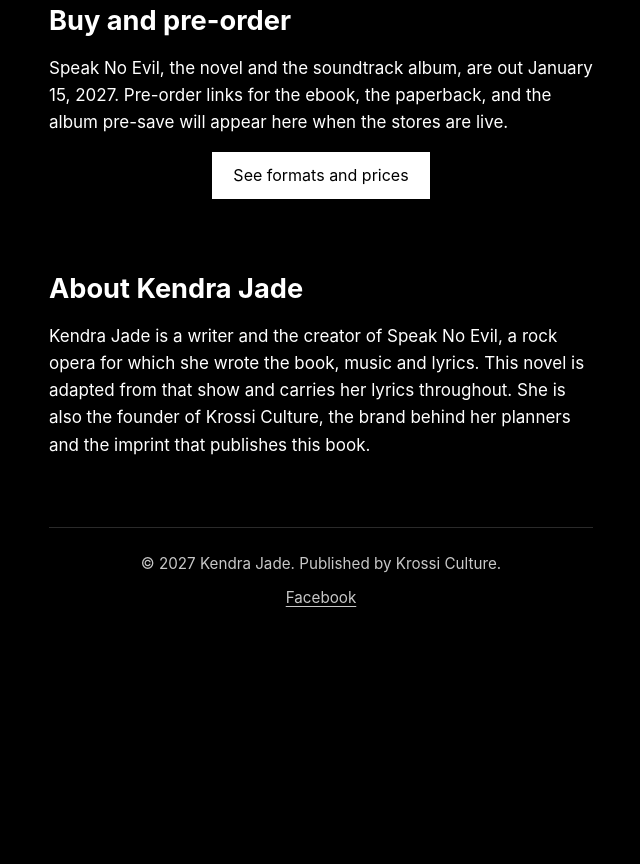
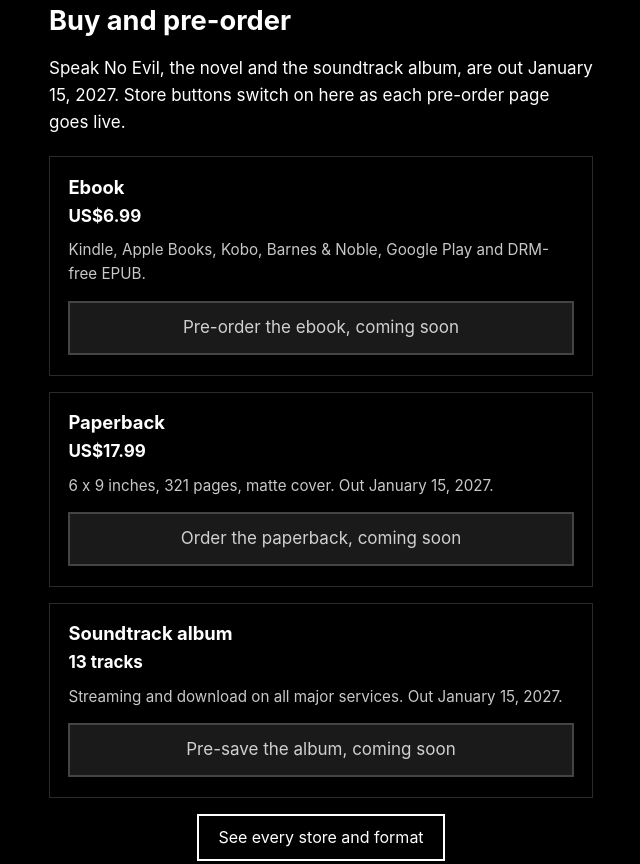
Before and after one commit to kendrarossi-lab/kendrajadeofficial-site, a plain HTML site: page index.html in a window 1280 px wide. Shown: the part 2097-2961 px from the top of the page, without its empty margins (319-959 px from the left). Before the commit the page ends 2774 px from the top, so only its background shows below. Drawn offline with Linux system fonts and the light colour scheme.

Commit message:
Add Buy and pre-order cards with coming-soon buttons to the home page

```diff
--- a/css/styles.css
+++ b/css/styles.css
@@ -278,6 +278,38 @@ section p {
   align-items: flex-start;
 }
 
+.buy-grid {
+  display: grid;
+  gap: 1rem;
+  margin: 1.25rem 0 0.5rem;
+}
+
+.buy-card {
+  border: 1px solid var(--rule);
+  padding: 1.1rem 1.15rem 1.25rem;
+}
+
+.buy-card h3 {
+  margin: 0 0 0.2rem;
+}
+
+.buy-card .price {
+  margin: 0 0 0.5rem;
+  font-weight: 650;
+  color: var(--fg);
+}
+
+.buy-card .meta {
+  color: var(--muted);
+  font-size: 0.95rem;
+  margin: 0 0 0.9rem;
+}
+
+.buy-card .soon-btn {
+  width: 100%;
+  min-width: 0;
+}
+
 .site-footer {
   margin-top: 3rem;
   padding-top: 1.5rem;
--- a/index.html
+++ b/index.html
@@ -188,9 +188,29 @@
 
       <section id="buy" aria-labelledby="buy-title">
         <h2 id="buy-title">Buy and pre-order</h2>
-        <p>Speak No Evil, the novel and the soundtrack album, are out January 15, 2027. Pre-order links for the ebook, the paperback, and the album pre-save will appear here when the stores are live.</p>
+        <p>Speak No Evil, the novel and the soundtrack album, are out January 15, 2027. Store buttons switch on here as each pre-order page goes live.</p>
+        <div class="buy-grid">
+          <article class="buy-card" aria-labelledby="home-ebook-title">
+            <h3 id="home-ebook-title">Ebook</h3>
+            <p class="price">US$6.99</p>
+            <p class="meta">Kindle, Apple Books, Kobo, Barnes &amp; Noble, Google Play and DRM-free EPUB.</p>
+            <span class="soon-btn" aria-disabled="true">Pre-order the ebook, coming soon</span>
+          </article>
+          <article class="buy-card" aria-labelledby="home-paperback-title">
+            <h3 id="home-paperback-title">Paperback</h3>
+            <p class="price">US$17.99</p>
+            <p class="meta">6 x 9 inches, 321 pages, matte cover. Out January 15, 2027.</p>
+            <span class="soon-btn" aria-disabled="true">Order the paperback, coming soon</span>
+          </article>
+          <article class="buy-card" aria-labelledby="home-album-title">
+            <h3 id="home-album-title">Soundtrack album</h3>
+            <p class="price">13 tracks</p>
+            <p class="meta">Streaming and download on all major services. Out January 15, 2027.</p>
+            <span class="soon-btn" aria-disabled="true">Pre-save the album, coming soon</span>
+          </article>
+        </div>
         <div class="actions">
-          <a class="btn" href="shop/">See formats and prices</a>
+          <a class="btn btn-ghost" href="shop/">See every store and format</a>
         </div>
       </section>
 
```
